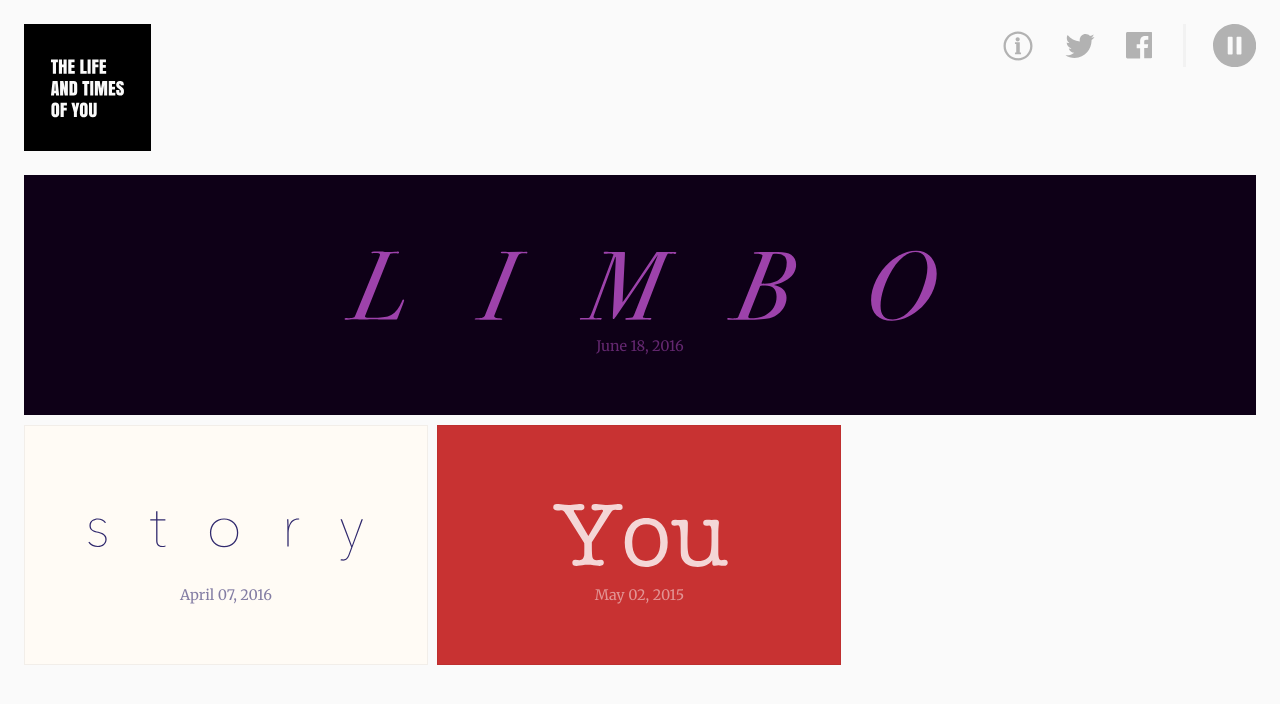
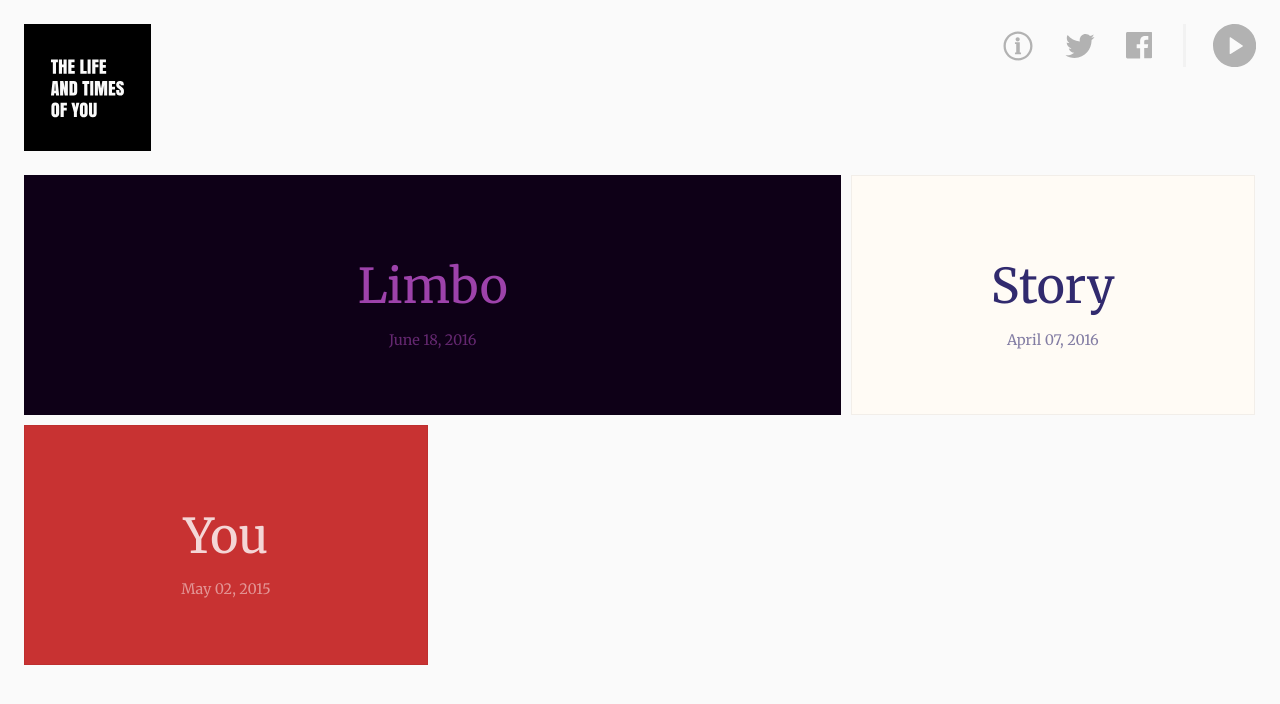
Before and after one commit to lifetimesyou/lifetimesyou, a Jekyll site: the page built from index.html, in a window 1280 px wide. Shown: the top 704 px of the page. Built offline with Jekyll 4.4.1, drawn with Linux system fonts in a browser that asks for light colours.

Commit message:
Several improvements
- Removed custom titles
- Added About sub-page
- First post on 3-column layout is 2/3 of width
- Playback control only changes to pause after playback started

```diff
--- a/_layouts/home.html
+++ b/_layouts/home.html
@@ -30,7 +30,7 @@
 
 	</style>
 
-	<link href="https://fonts.googleapis.com/css?family=Merriweather:400,400i,700" rel="stylesheet">
+	<link href="https://fonts.googleapis.com/css?family=Merriweather:400,400i" rel="stylesheet">
 
 </head>
 
@@ -66,7 +66,7 @@
 			<div class="post-wrapper">
 				<a href="{{post.url}}" style="background-color: {{post.color2}}; fill: {{post.color1}}; color: {{post.color1}}">
 					<span></span>
-					{% include titles/{{ post.date | date: '%Y-%m-%d'}}-{{ post.title | downcase }}.svg %}
+					<h1>{{ post.title | uppercase }}</h1>
 					<span>{{post.date | date: '%B %d, %Y'}}</span>
 				</a>
 			</div>
--- a/_layouts/post.html
+++ b/_layouts/post.html
@@ -41,7 +41,7 @@
 			fill: {{ page.color1 }}
 		}
 
-		#audio-controls svg {
+		header #audio-controls svg {
 			fill: {{ page.color1 }};
 		}
 
@@ -66,7 +66,7 @@
 	</header>
 
 	<div id="title">
-		{% include titles/{{ page.date | date: '%Y-%m-%d'}}-{{ page.title | downcase }}.svg %}
+		{{ page.title | uppercase }}
 	</div>
 
 	<article>
--- a/assets/css/style.scss
+++ b/assets/css/style.scss
@@ -6,13 +6,23 @@ body {
 	font-size: 24px;
 	background-color: hsl(0, 0, 98);
 	padding: 0 0.8em;
+	color: #666666;
+}
+
+p {
+	line-height: 1.6em;
+	a {
+		text-decoration: none;
+		color: #666666;
+		border-bottom: 2px solid #c0c0c0;
+	}
 }
 
 svg {
 	display: block;
 }
 
-#play-button {
+#pause-button {
 	display: none;
 }
 
@@ -32,6 +42,7 @@ header {
 		svg {
 			width: 1.8em;
 			height: 1.8em;
+			fill: #B2B2B2;
 		}
 	}
 
@@ -42,9 +53,6 @@ header {
 			padding-left: 1.1em;
 			margin-left: 0.65em;
 			border-left: 3px solid #F2F2F2;
-			svg {
-				fill: #B2B2B2;
-			}
 		}
 	}
 }
@@ -86,13 +94,7 @@ nav {
 	display: flex;
 	height: 100%;
 	flex-wrap: wrap;
-
 	text-align: center;
-	svg {
-		display: block;
-		width: 90%;
-		height: 3em;
-	}
 
 	.post-wrapper {
 		padding: .2em;
@@ -100,7 +102,7 @@ nav {
 	}
 
 	.post-wrapper:first-child {
-		width: 100%;
+		width: 66.6%;
 	}
 
 	a {
@@ -114,6 +116,10 @@ nav {
 		height: 10em;
 
 		border: 1px solid rgba(0, 0, 0, 0.05);
+	}
+
+	h1 {
+		font-size: 2em;
 	}
 
 	span {
@@ -131,14 +137,11 @@ nav {
 	}
 
 	#title {
-		height: 75vh;
+		height: 65vh;
 		display: flex;
 		align-items: center;
 		justify-content: center;
-
-		svg {
-			width: 50%;
-		}
+		font-size: 4em;
 	}
 
 	article {
@@ -156,7 +159,6 @@ nav {
 		font-size: .75em;
 		display: block;
 		opacity: .75;
-		font-weight: 700;
 		padding: 5em 0 8em;
 	}
 }
@@ -166,6 +168,9 @@ nav {
 #posts {
 	.post-wrapper {
 		width: 50%;
+	}
+	.post-wrapper:first-child {
+		width: 100%;
 	}
 }
 
@@ -202,5 +207,4 @@ body {
 #top-nav {
 	display: none;
 }
-
 }
--- a/assets/js/functions.js
+++ b/assets/js/functions.js
@@ -1,5 +1,7 @@
 var audioPlayer = document.getElementById("player")
-var isPlaying = false
+var isPlaying = true
+
+audioPlayer.addEventListener("playing", togglePlayIcon)
 
 function switchPlayback() {
 	if (isPlaying) {
```
Also changed, not shown: about.md (added, +12 -0 lines), _includes/titles/2015-05-02-you.svg (deleted), _includes/titles/2016-04-07-story.svg (deleted), _includes/titles/2016-06-18-limbo.svg (deleted).
